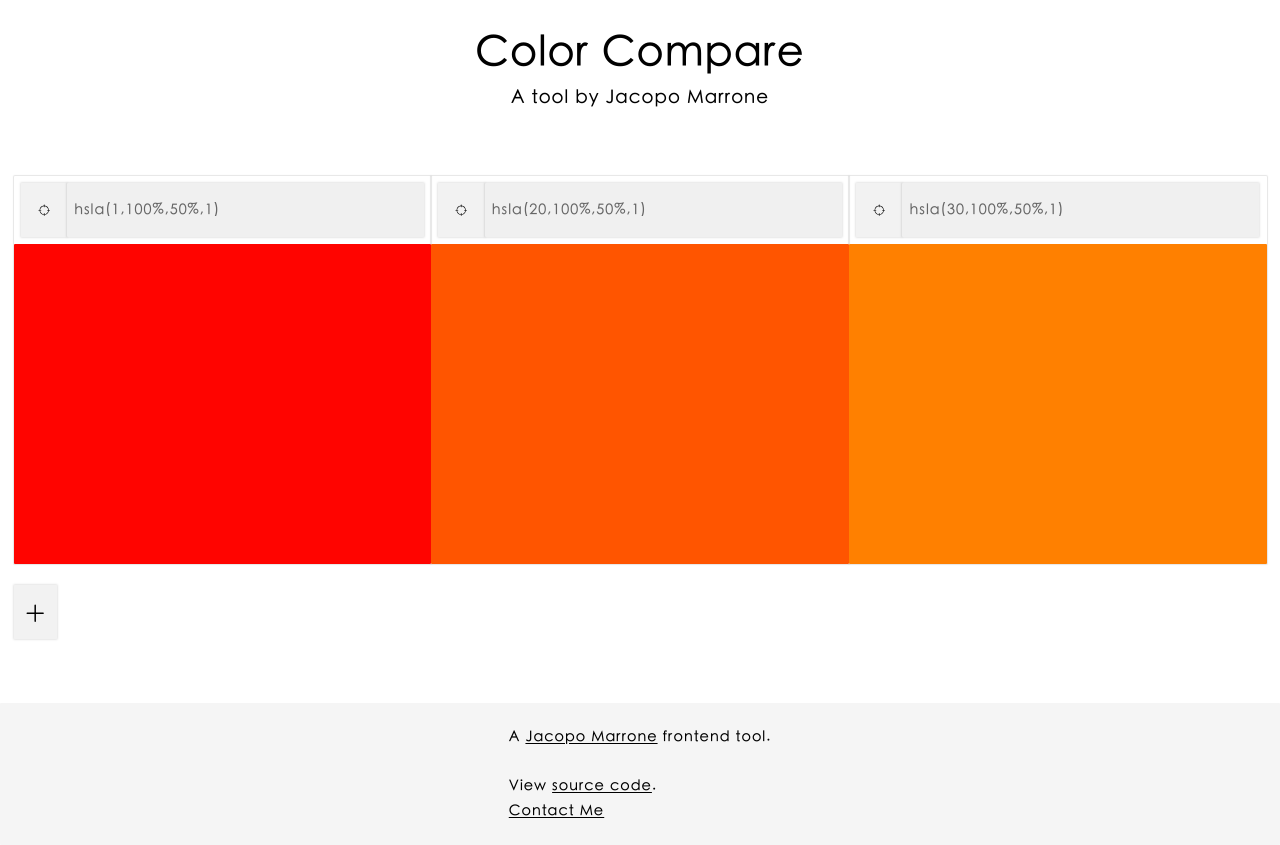
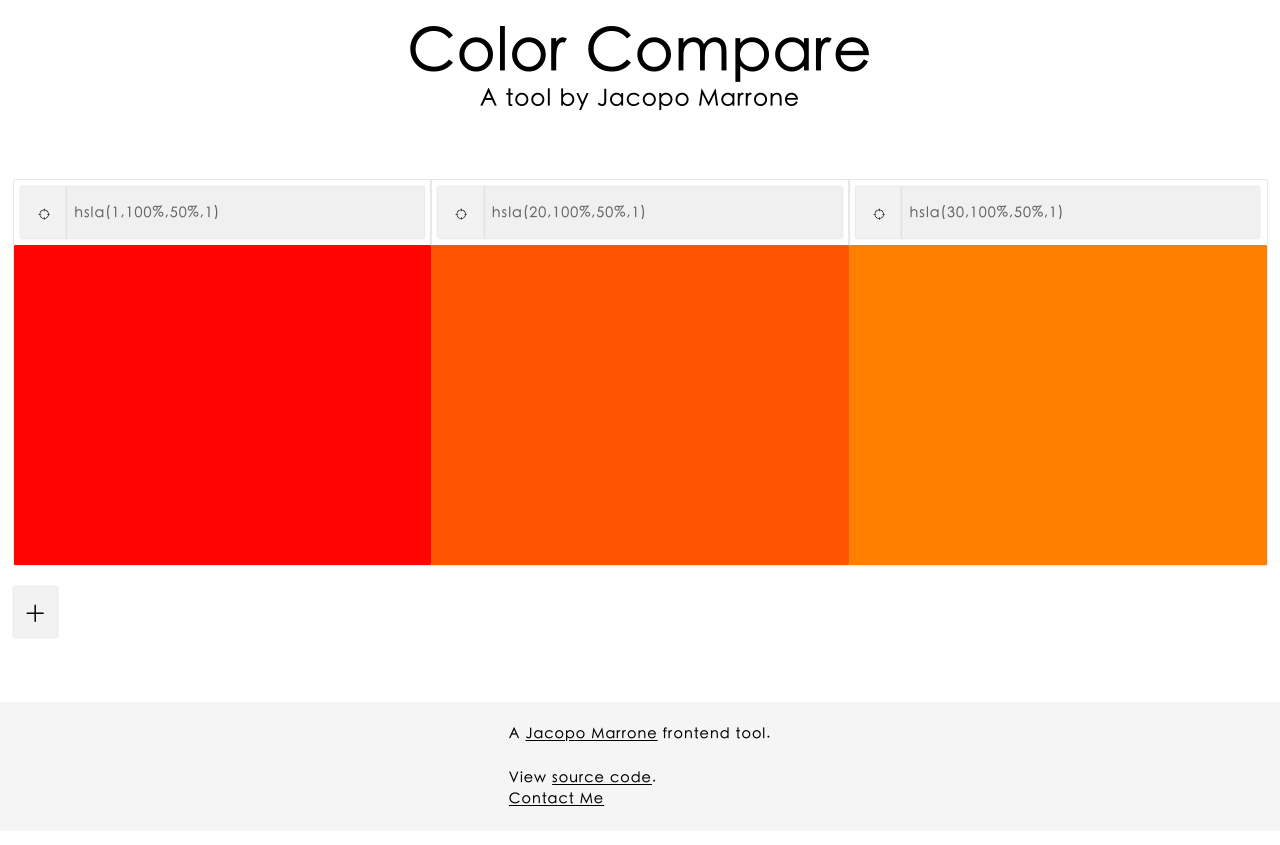
Before and after one commit to tresorama/colors-compare, a website built with webpack: page src/index.html in a window 1280 px wide. Built offline with nearby package versions, Linux system fonts and the light colour scheme; what vanilla-picker would draw is missing.

Commit message:
feat: update design tokens

```diff
--- a/src/css/module/base/base.css
+++ b/src/css/module/base/base.css
@@ -2,7 +2,7 @@ html {
   font-size: 90%;
 }
 body {
-  font: var(--text-body);
+  font: var(--text-base);
   letter-spacing: 0.07em;
   color: var(--text-color-upfront);
   -webkit-text-size-adjust: none;
--- a/src/css/module/base/utility.css
+++ b/src/css/module/base/utility.css
@@ -1,20 +1,20 @@
 .text-h1 {
-  font: var(--text-h3);
+  font: var(--text-2xl);
 }
 .text-h2 {
-  font: var(--text-h2);
+  font: var(--text-3xl);
 }
 .text-h3 {
-  font: var(--text-h3);
+  font: var(--text-2xl);
 }
 .text-h4 {
-  font: var(--text-h4);
+  font: var(--text-xl);
 }
 .text-h5 {
-  font: var(--text-h5);
+  font: var(--text-lg);
 }
 .text-body {
-  font: var(--text-body);
+  font: var(--text-base);
 }
 .text-small {
   font: var(--text-small);
--- a/src/css/module/base/variables.css
+++ b/src/css/module/base/variables.css
@@ -44,17 +44,17 @@
   /* Text */
   --font-family-main: var(--font-family-sans-serif);
 
-  --text-gigantic: normal 200 4.109rem/1.5 var(--font-family-main);
-  --text-huge: normal 400 3.24rem/1.5 var(--font-family-main);
-  --text-h1: normal 400 2.88rem/1.5 var(--font-family-main);
-  --text-h2: normal 400 2.28rem/1.5 var(--font-family-main);
-  --text-h3: normal 400 1.802rem/1.5 var(--font-family-main);
-  --text-h4: normal 400 1.602rem/1.5 var(--font-family-main);
-  --text-h5: normal 400 1.266rem/1.5 var(--font-family-main);
-  --text-body: normal 400 1rem/1.71 var(--font-family-main);
-  --text-small-1: normal 400 0.889rem/1.2 var(--font-family-main);
-  --text-small-2: normal 400 0.790rem/1.2 var(--font-family-main);
-  --text-small-3: normal 400 0.702rem/1.2 var(--font-family-main);
+  --text-6xl: normal 200 rem/1 var(--font-family-main);
+  --text-5xl: normal 400 4.117rem/1 var(--font-family-main);
+  --text-4xl: normal 400 3.252rem/1 var(--font-family-main);
+  --text-3xl: normal 400 2.568rem/1 var(--font-family-main);
+  --text-2xl: normal 400 2.029rem/1.1 var(--font-family-main);
+  --text-xl: normal 400 1.602rem/1.5 var(--font-family-main);
+  --text-lg: normal 400 1.266rem/1.5 var(--font-family-main);
+  --text-base: normal 400 1rem/1.5 var(--font-family-main);
+  --text-sm: normal 400 0.789rem/1.5 var(--font-family-main);
+  --text-xs: normal 400 0.623rem/1.5 var(--font-family-main);
+  --text-2xs: normal 400 0.492rem/1.5 var(--font-family-main);
   /* font: font-style font-variant font-weight font-size/line-height font-family; */
 
   /* Spacing */
--- a/src/css/module/header.css
+++ b/src/css/module/header.css
@@ -7,8 +7,8 @@
     ;
 }
 .header__heading {
-  font: var(--text-h1);
+  font: var(--text-5xl);
 }
 .header__subheading {
-  font: var(--text-h5);
+  font: var(--text-xl);
 }
```
